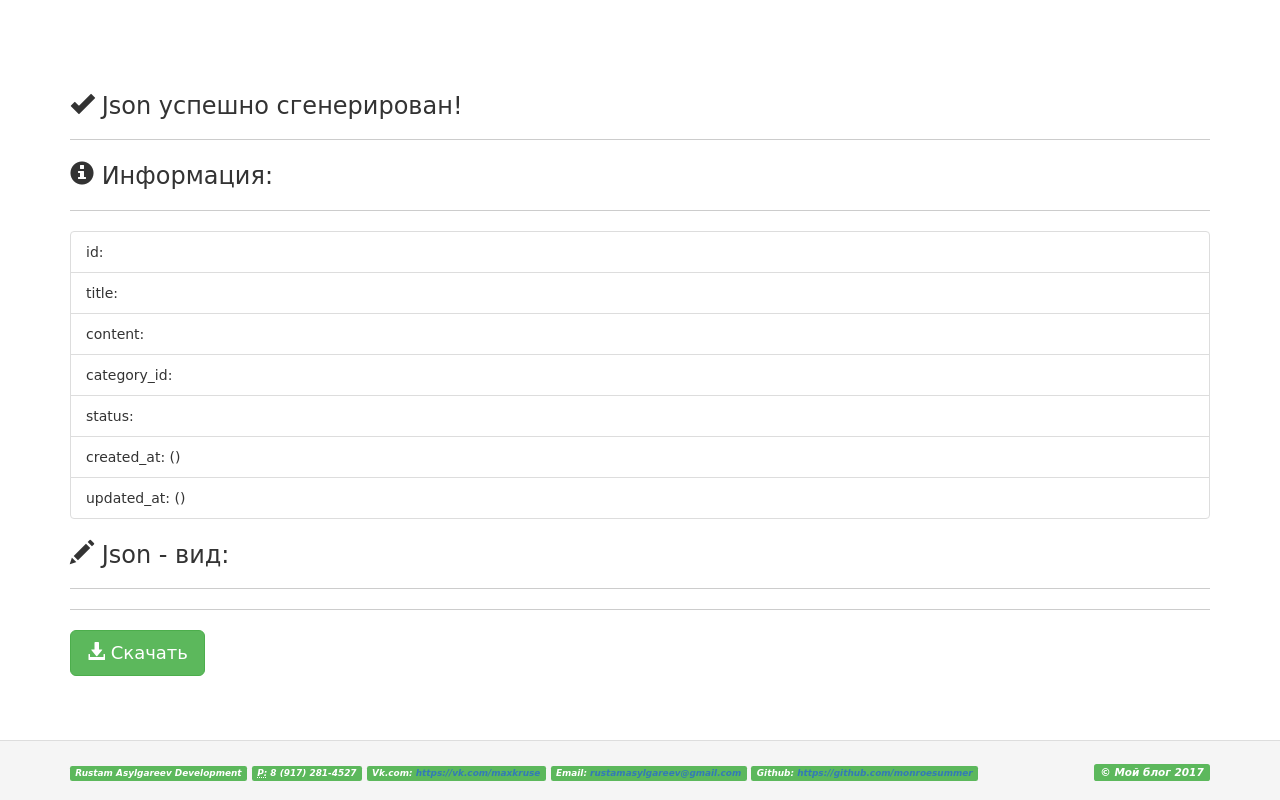
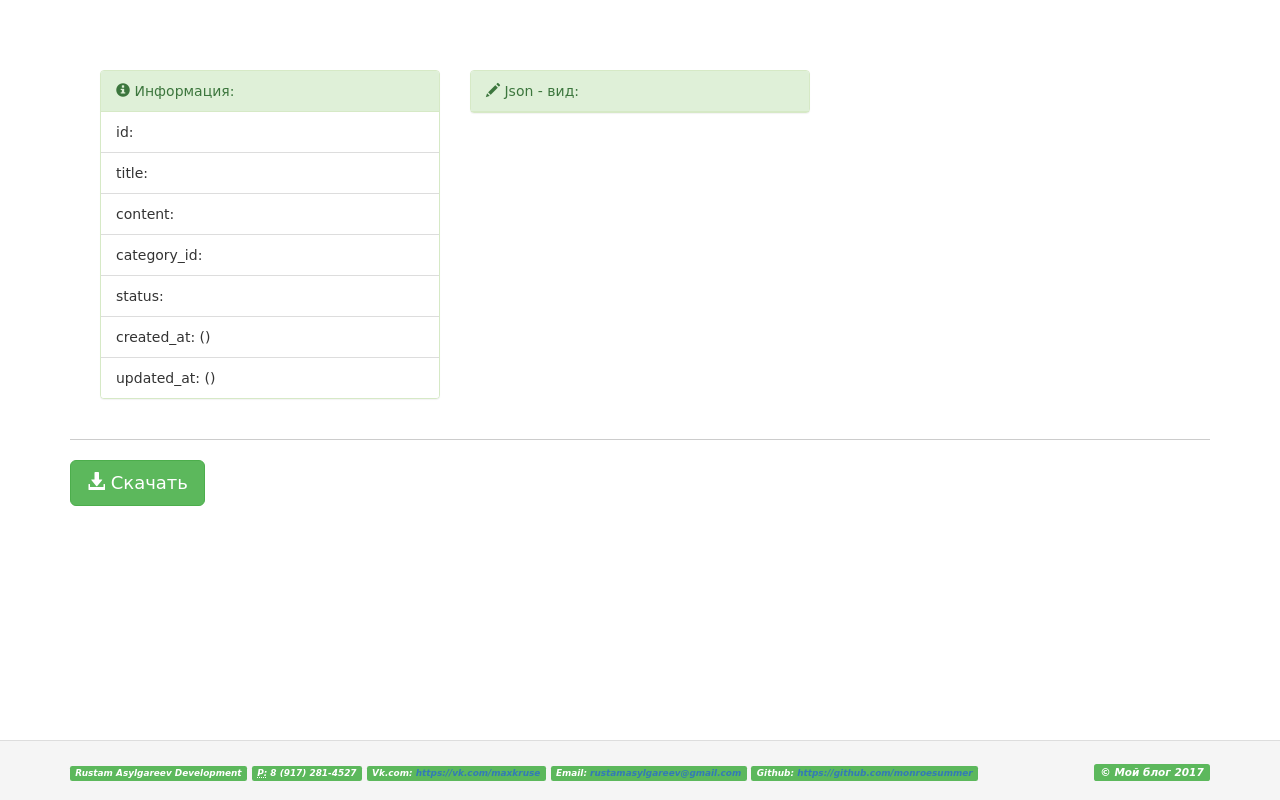
Before and after one commit to monroesummer/myblog.loc, a Yii app: template views/site/json.php in a window 1280 px wide. Run offline with PHP 8.4 and a stand-in for Yii, Linux system fonts and the light colour scheme; the template is opened without the code that fills it, so the values that code supplies are empty; some libraries are stand-ins or nearby versions.

Commit message:
Visual changes

```diff
--- a/controllers/SiteController.php
+++ b/controllers/SiteController.php
@@ -173,6 +173,7 @@ class SiteController extends Controller
     public function actionChat(){
         return $this->render('chat');
     }
+
     public function actionOffer(){
 
         $categories = Category::find()->all();
--- a/modules/admin/controllers/PostController.php
+++ b/modules/admin/controllers/PostController.php
@@ -40,8 +40,6 @@ class PostController extends Controller
      */
 
     public function actionUploaded(){
-
-
 
         $model = new models\OfferForm();
         $categories = Category::find()->all();
--- a/views/layouts/main.php
+++ b/views/layouts/main.php
@@ -49,9 +49,6 @@ AppAsset::register($this);
                 'label' => '<span class="glyphicon glyphicon-bookmark"></span> Статьи',
                 'url' => ['/site/category']
             ],
-
-
-
 
 
             [
--- a/views/site/json.php
+++ b/views/site/json.php
@@ -1,6 +1,6 @@
 <?php
 use yii\helpers\Html;
-use yii\widgets\ActiveForm;
+use yii\bootstrap\Alert;
 $this->title = $post->title;
 $this->params['breadcrumbs'][] = ['label' => 'Категории', 'url' => ['category']];
 $this->params['breadcrumbs'][] = ['label' => 'Предложить', 'url' => ['offer']];
@@ -9,13 +9,30 @@ $comments  = $post->comments;
 ?>
 
 
-<h3><span class="glyphicon glyphicon-ok"></span> Json успешно сгенерирован! </h3>
-<hr>
-<h3><span class="glyphicon glyphicon-info-sign"></span> Информация: </h3>
-<hr>
+
+
+<?php
+echo Alert::widget([
+    'options' => [
+        'class' => 'alert-success'
+    ],
+    'body' => '<h4><b>Json</b>, успешно сгенерирован!</h4>'
+]);
+
+?>
+
+<div class="container-fluid">
+    <div class="row">
+        <div class="col-md-12">
+
+            <div class="col-sm-6 col-md-4">
+                <div class="panel panel-success">
+
+                    <div class="panel-heading">
+                        <span class="glyphicon glyphicon-info-sign"></span> Информация:
+                    </div>
 
                         <ul class="list-group">
-
                         <li class="list-group-item"><?='id: ' . $post->id?></li>
 
 
@@ -30,15 +47,19 @@ $comments  = $post->comments;
                         <li class="list-group-item"><?= 'created_at: ' . $post->created_at . ' (' . \Yii::$app->formatter->asDatetime($post->created_at) . ')'?></li>
 
                         <li class="list-group-item"><?= 'updated_at: ' . $post->created_at . ' (' . \Yii::$app->formatter->asDatetime($post->updated_at) . ')'?><br></li>
+                        </ul>
+
+                </div>
+            </div>
 
 
-</ul>
-
-<h3><span class="glyphicon glyphicon-pencil"></span> Json - вид:</h3>
-<hr>
+            <div class="col-sm-6 col-md-4">
+                <div class="panel panel-success">
+                    <div class="panel-heading">
+                        <span class="glyphicon glyphicon-pencil"></span> Json - вид:
+                    </div>
 
                         <?php
-
 
                         $array = [
                         'id' => $post->id,
@@ -55,8 +76,11 @@ $json = json_encode($array);
                         $file = Yii::getAlias('@webroot') . '/offer/' . $post->id . '.json' ;
                         file_put_contents($file, $json);
 
-
                         ?>
+                </div>
+            </div>
+        </div>
+    </div>
+</div>
 <hr>
-
 <?= Html::a('<span class="glyphicon glyphicon-download-alt"></span> Скачать', ['/site/download', 'id' => $post->id], ['class'=>'btn btn-success btn-lg']) ?>
```
Also changed, not shown: modules/admin/views/post/uploaded.php (+8 -2 lines). Lines whose indentation alone changed are shown as unchanged.
